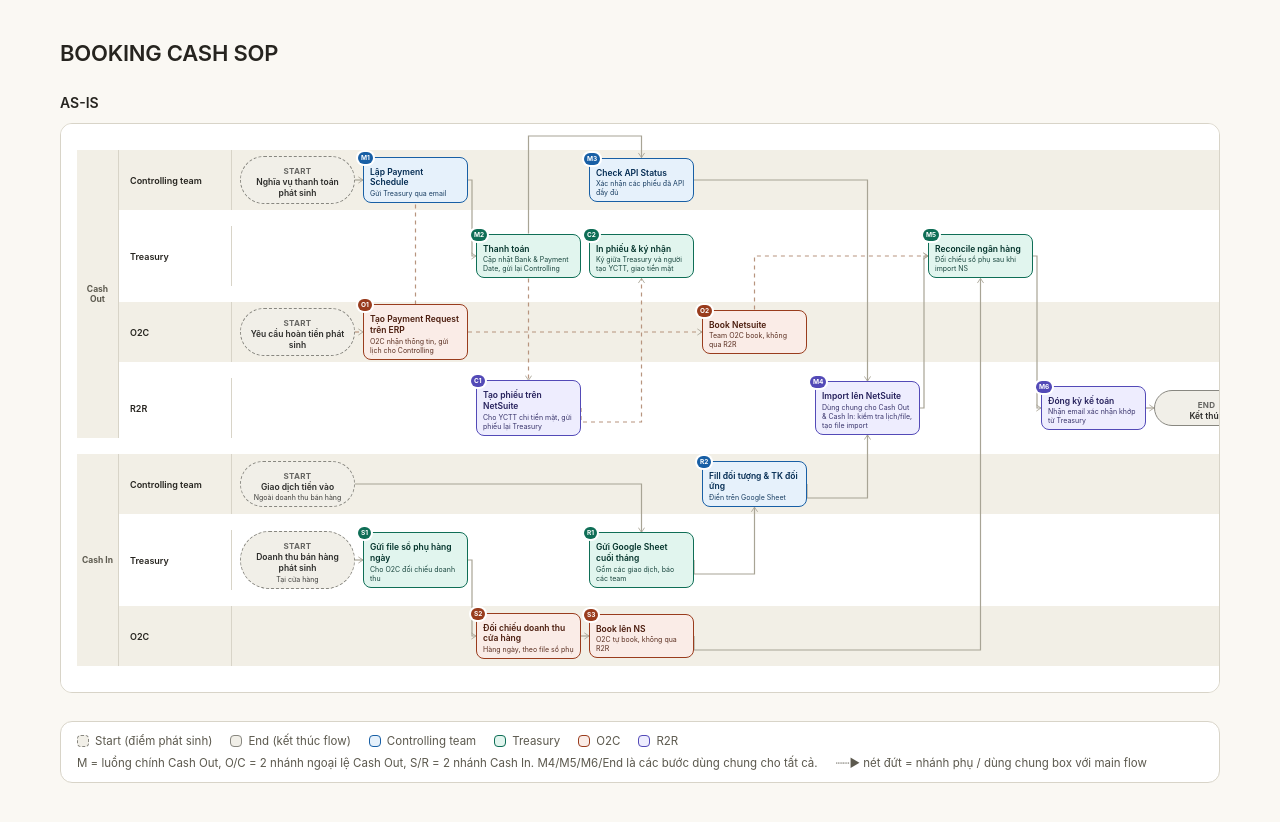
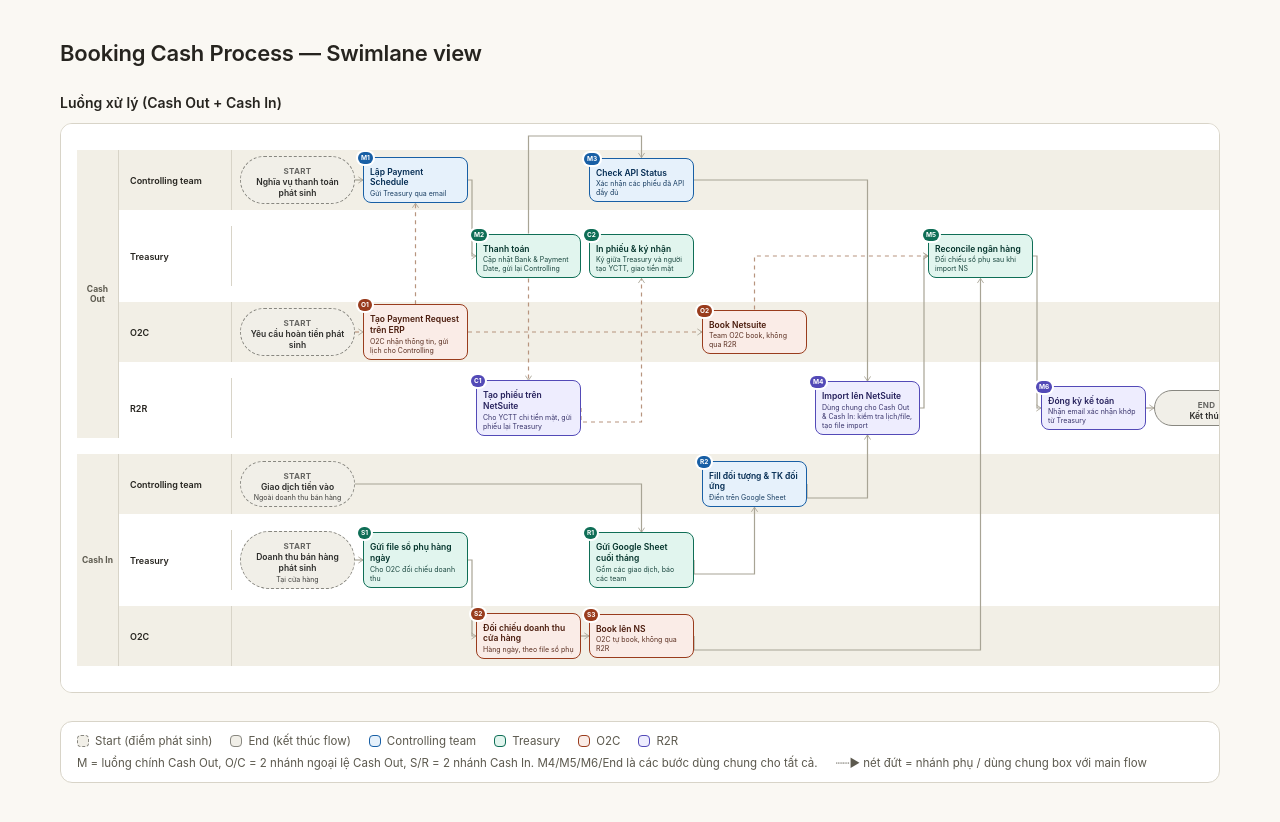
Before and after one commit to kochiro-tech/Booking-cash-flowchart-, a plain HTML site: page index.html in a window 1280 px wide. Drawn offline with Linux system fonts and the light colour scheme.

Commit message:
Update index.html

```diff
--- a/index.html
+++ b/index.html
@@ -2,7 +2,7 @@
 <html lang="vi">
 <head>
 <meta charset="UTF-8">
-<title>BOOKING CASH SOP</title>
+<title>Booking Cash Process – Swimlane</title>
 <style>
   :root{
     --ink:#26241f; --ink-soft:#5c594e; --line:#d8d4c8; --bg:#faf8f3; --card:#ffffff; --band:#f2efe6;
@@ -80,10 +80,10 @@
 </head>
 <body>
 <div class="wrap">
-  <h1>BOOKING CASH SOP</h1>
+  <h1>Booking Cash Process — Swimlane view</h1>
   <p class="subtitle"></p>
 
-  <h2 class="section">AS-IS</h2>
+  <h2 class="section">Luồng xử lý (Cash Out + Cash In)</h2>
   <div class="diagram-card">
     <div class="lanes-grid" id="grid-all">
       <div class="lane-band odd" style="grid-row:1;"></div>
@@ -268,6 +268,11 @@ function drawConnectors(gridId, svgId, edges){
       const sx = a.left + a.width/2 - gr.left, sTop = a.top - gr.top;
       const tx = b.left - gr.left, ty = b.top + b.height/2 - gr.top;
       d = `M${sx} ${sTop} V${ty} H${tx}`;
+    } else if (e.upBottom) {
+      const sx = a.left + a.width/2 - gr.left, sTop = a.top - gr.top;
+      const bx = b.left + b.width/2 - gr.left, bBottom = b.bottom - gr.top;
+      const midY = bBottom + (sTop - bBottom) / 2;
+      d = `M${sx} ${sTop} V${midY} H${bx} V${bBottom}`;
     } else {
       const x1 = a.right - gr.left, y1 = a.top + a.height/2 - gr.top;
       const x2 = b.left - gr.left, y2 = b.top + b.height/2 - gr.top;
@@ -292,7 +297,7 @@ function renderAll(){
     {from:'o-tr-2', to:'o-r2r-2'},
     {from:'o-r2r-2', to:'o-end-main'},
     {from:'o-trig-exc', to:'O1', dashed:true},
-    {from:'O1', to:'M1', dashed:true},
+    {from:'O1', to:'M1', upBottom:true, dashed:true},
     {from:'O1', to:'O2', dashed:true},
     {from:'O2', to:'o-tr-2', topLeft:true, dashed:true},
     {from:'i-trig-sale', to:'S1'},
```
